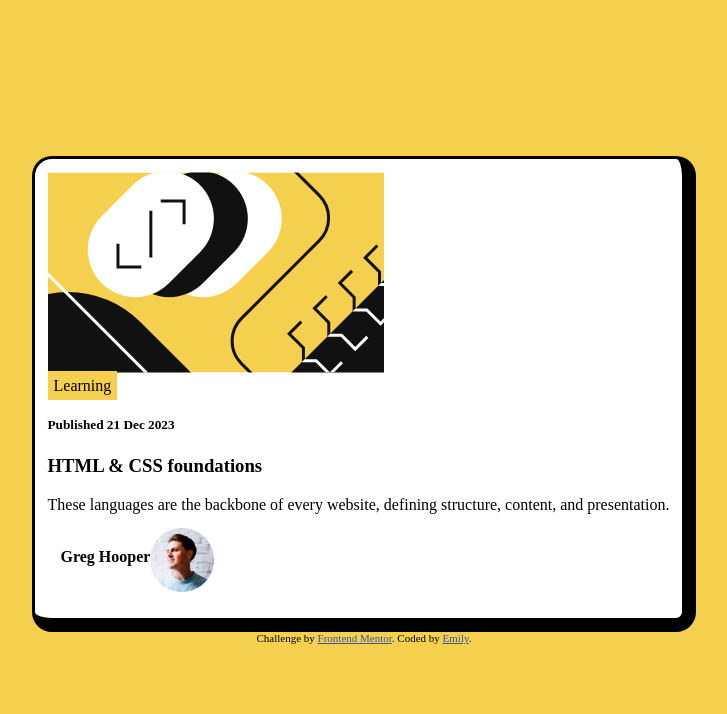
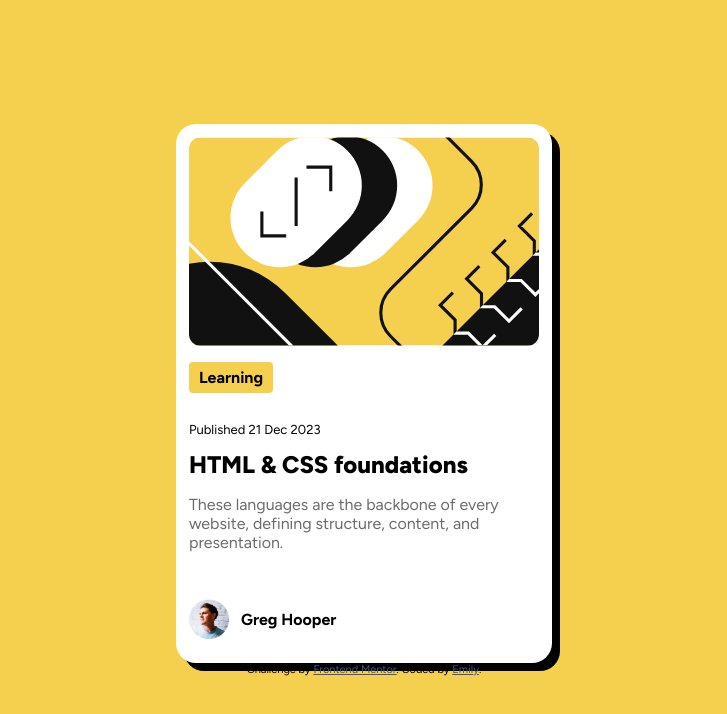
Before and after one commit to emilynvs/frontend-practice, a plain HTML site: page blog-card/solution/index.html in a window 1280 px wide. Shown: the whole page, without its empty margins (276-1003 px from the left). Drawn offline with Linux system fonts and the light colour scheme.

Commit message:
feat: desafio blog-card concluído

```diff
--- a/blog-card/solution/index.html
+++ b/blog-card/solution/index.html
@@ -11,28 +11,28 @@
       sizes="32x32"
       href="./assets/images/favicon-32x32.png"
     />
-
+    <link rel="preconnect" href="https://fonts.googleapis.com">
+    <link rel="preconnect" href="https://fonts.gstatic.com" crossorigin>
+    <link href="https://fonts.googleapis.com/css2?family=Figtree:ital,wght@0,300..900;1,300..900&family=Outfit:wght@100..900&display=swap" rel="stylesheet">
     <link rel="stylesheet" href="styles.css" />
     <title>Frontend Mentor | Blog preview card</title>
     <!-- Feel free to remove these styles or customise in your own stylesheet 👍 -->
   </head>
+
   <body>
     <main>
       <div id="card">
-      <img
-        id="id-card"
-        src="/blog-card/assets/images/illustration-article.svg"
-      />
+        <img id="id-card" src="../assets/images/illustration-article.svg" alt="Ilustração do artigo"/>
         <div id="txt">
-        <label>Learning</label>
-        <h5>Published 21 Dec 2023</h5>
+          <p class="tag">Learning</p>
+          <p class="date">Published 21 Dec 2023</h5>
           <h3>HTML & CSS foundations</h3>
-        These languages are the backbone of every website, defining structure,
-        content, and presentation.
+          <p class="text">These languages are the backbone of every website, defining structure,
+          content, and presentation.</p>
         </div>
         <div id="card-avatar">
+          <img id="id-avatar" src="../assets/images/image-avatar.webp" alt="Foto de Greg Hooper"/>
           <h4>Greg Hooper</h4>
-        <img src="/blog-card/assets/images/image-avatar.webp" />
         </div>
       </div>
 
--- a/blog-card/solution/styles.css
+++ b/blog-card/solution/styles.css
@@ -7,6 +7,7 @@ body {
   min-height: 100vh;
   font-size: 16px;
   margin: 0;
+  font-family: "Figtree", sans-serif;
 }
 
 main {
@@ -17,30 +18,58 @@ main {
 
 #card {
   background-color: white;
-  display: flexbox;
+  display: flex;
+  flex-direction: column;
   padding: 13px;
-  border-bottom: 14px;
-  border-right: 14px;
-  border-style: solid;
-  border-color: black;
   border-radius: 20px;
+  max-width: 350px;
+  box-shadow: 8px 8px 0px black;
 }
 
-label {
+#id-card {
+  width: 100%px;
+  border-radius: 12px;
+}
+
+.tag {
   background-color: hsl(47, 88%, 63%);
-  padding: 6px;
+  padding: 6px 10px;
+  border-radius: 4px;
+  display: inline-block;
+  font-weight: bold;
+}
+
+.date {
+  font-size: small;
+}
+
+h3 {
+  font-weight: 800;
+  font-size: x-large;
+  margin: 10px 0;
+}
+
+.text {
+  color: hsl(0, 0%, 42%);
 }
 
 #card-avatar {
   display: flex;
-  flex-direction: row;
-  padding: 13px;
+  align-items: center;
+  gap: 12px;
+  margin-top: 20px;
+}
+
+#id-avatar{
+  width: 40px;
+  height: 40px;
 }
 
 .attribution {
   font-size: 11px;
   text-align: center;
 }
+
 .attribution a {
   color: hsl(228, 45%, 44%);
 }
```
Lines whose indentation alone changed are shown as unchanged.
